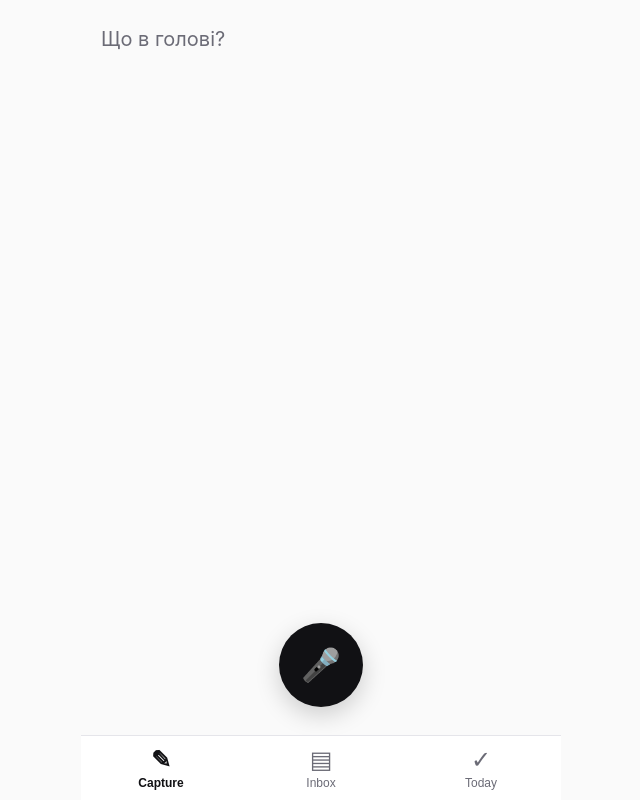
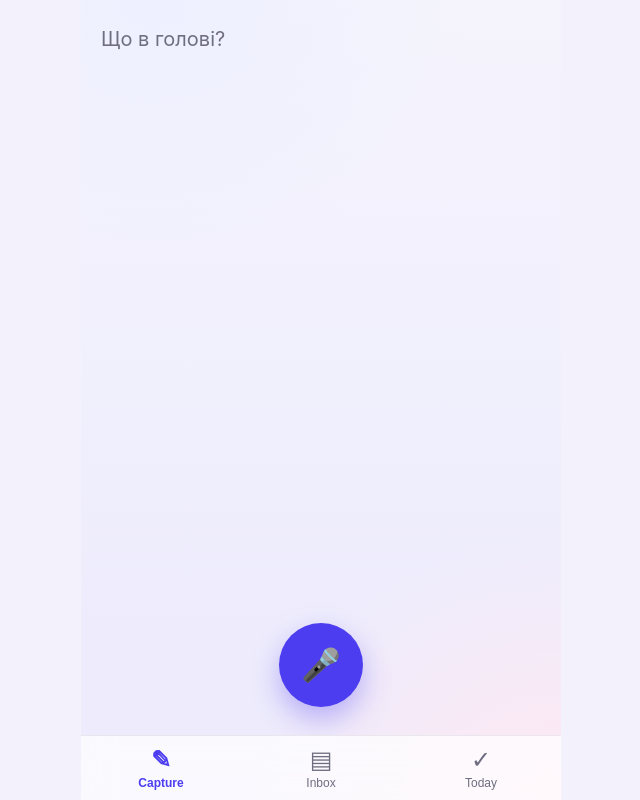
Before and after one commit to nazarhnura/brain-dump-app, a React (Vite) app: page / in a window 1280 px wide. Shown: the whole page, without its empty margins (319-959 px from the left). Built offline with nearby package versions, Linux system fonts and the light colour scheme; the HTML template or start-up script is replaced by a standard one.

Commit message:
Add soft gradient background and glass-effect surfaces
Also commit package-lock.json for reproducible installs.

```diff
--- a/src/index.css
+++ b/src/index.css
@@ -1,11 +1,15 @@
 :root {
-  --color-bg: #fafafa;
+  --color-bg: #f3f1fb;
   --color-surface: #ffffff;
-  --color-text: #111114;
-  --color-text-muted: #6b6b76;
-  --color-accent: #111114;
-  --color-border: #e5e5ea;
+  --color-surface-alpha: rgba(255, 255, 255, 0.72);
+  --color-text: #16151d;
+  --color-text-muted: #6f6d80;
+  --color-accent: #4c3df0;
+  --color-border: rgba(23, 21, 41, 0.08);
   --safe-bottom: env(safe-area-inset-bottom, 0px);
+  --app-gradient: radial-gradient(120% 60% at 15% 0%, #eef0ff 0%, transparent 55%),
+    radial-gradient(120% 60% at 100% 100%, #ffe9f2 0%, transparent 55%),
+    linear-gradient(180deg, #f5f4fd 0%, #eceafc 100%);
 }
 
 * {
@@ -32,7 +36,7 @@ body {
   height: 100dvh;
   max-width: 480px;
   margin: 0 auto;
-  background: var(--color-bg);
+  background: var(--app-gradient);
 }
 
 .app__content {
@@ -89,7 +93,7 @@ body {
   display: flex;
   align-items: center;
   justify-content: center;
-  box-shadow: 0 8px 24px rgba(0, 0, 0, 0.18);
+  box-shadow: 0 12px 28px rgba(76, 61, 240, 0.35);
 }
 
 .mic-button--active {
@@ -130,11 +134,14 @@ body {
 }
 
 .task-list__item {
-  background: var(--color-surface);
+  background: var(--color-surface-alpha);
+  backdrop-filter: blur(12px);
+  -webkit-backdrop-filter: blur(12px);
   border: 1px solid var(--color-border);
   border-radius: 14px;
   padding: 16px;
   font-size: 17px;
+  box-shadow: 0 4px 16px rgba(23, 21, 41, 0.06);
 }
 
 .checkbox {
@@ -157,7 +164,9 @@ body {
 .bottom-nav {
   display: flex;
   border-top: 1px solid var(--color-border);
-  background: var(--color-surface);
+  background: var(--color-surface-alpha);
+  backdrop-filter: blur(16px);
+  -webkit-backdrop-filter: blur(16px);
   padding-bottom: var(--safe-bottom);
 }
 
```
Also changed, not shown: 1 other file (tests, documents, lock files or other folders).
